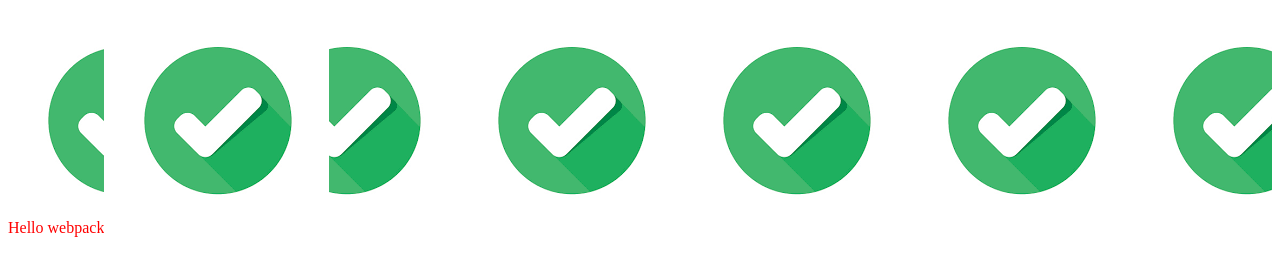
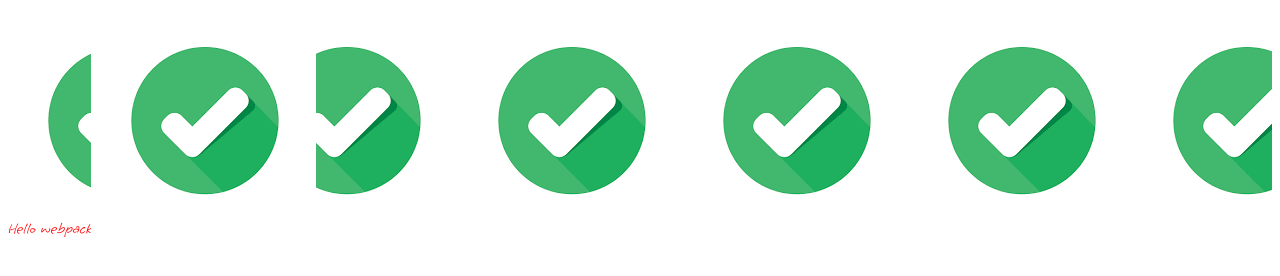
Before and after one commit to jingjielim/webpack-demo, a website built with webpack: page dist/index.html in a window 1280 px wide. Built offline with Linux system fonts and the light colour scheme.

Commit message:
Add ability to load fonts

```diff
--- a/src/style.css
+++ b/src/style.css
@@ -1,4 +1,14 @@
+/* grape-nuts-regular - latin */
+@font-face {
+  font-family: "Grape Nuts";
+  font-style: normal;
+  font-weight: 400;
+  src: url("../fonts/grape-nuts-v1-latin-regular.woff2") format("woff2"),
+    url("../fonts/grape-nuts-v1-latin-regular.woff") format("woff");
+}
+
 .hello {
   color: red;
+  font-family: "Grape Nuts", Arial, Helvetica, sans-serif;
   background: url("./icon.png");
 }
--- a/webpack.config.js
+++ b/webpack.config.js
@@ -16,6 +16,10 @@ module.exports = {
         test: /\.(png|svg|jpg|jpeg|gif)$/i,
         type: "asset/resource",
       },
+      {
+        test: /\.(woff|woff2|eot|ttf|otf)$/i,
+        type: 'asset/resource',
+      },
     ],
   },
 };
```
Also changed, not shown: dist/9268412358edc819e833.woff (added), dist/e1fe28f57cf5422514f1.woff2 (added), dist/main.js, fonts/grape-nuts-v1-latin-regular.woff (added), fonts/grape-nuts-v1-latin-regular.woff2 (added).
